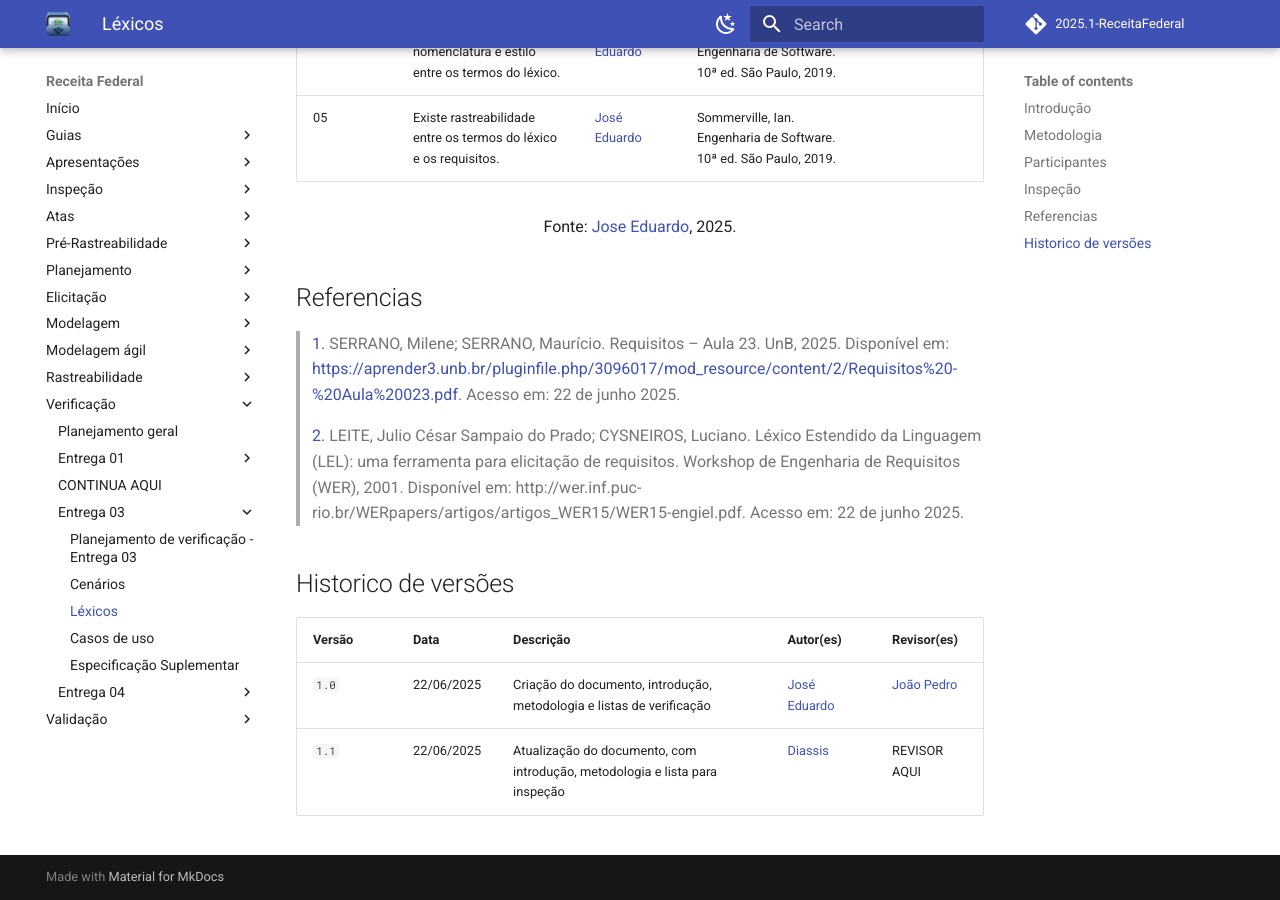
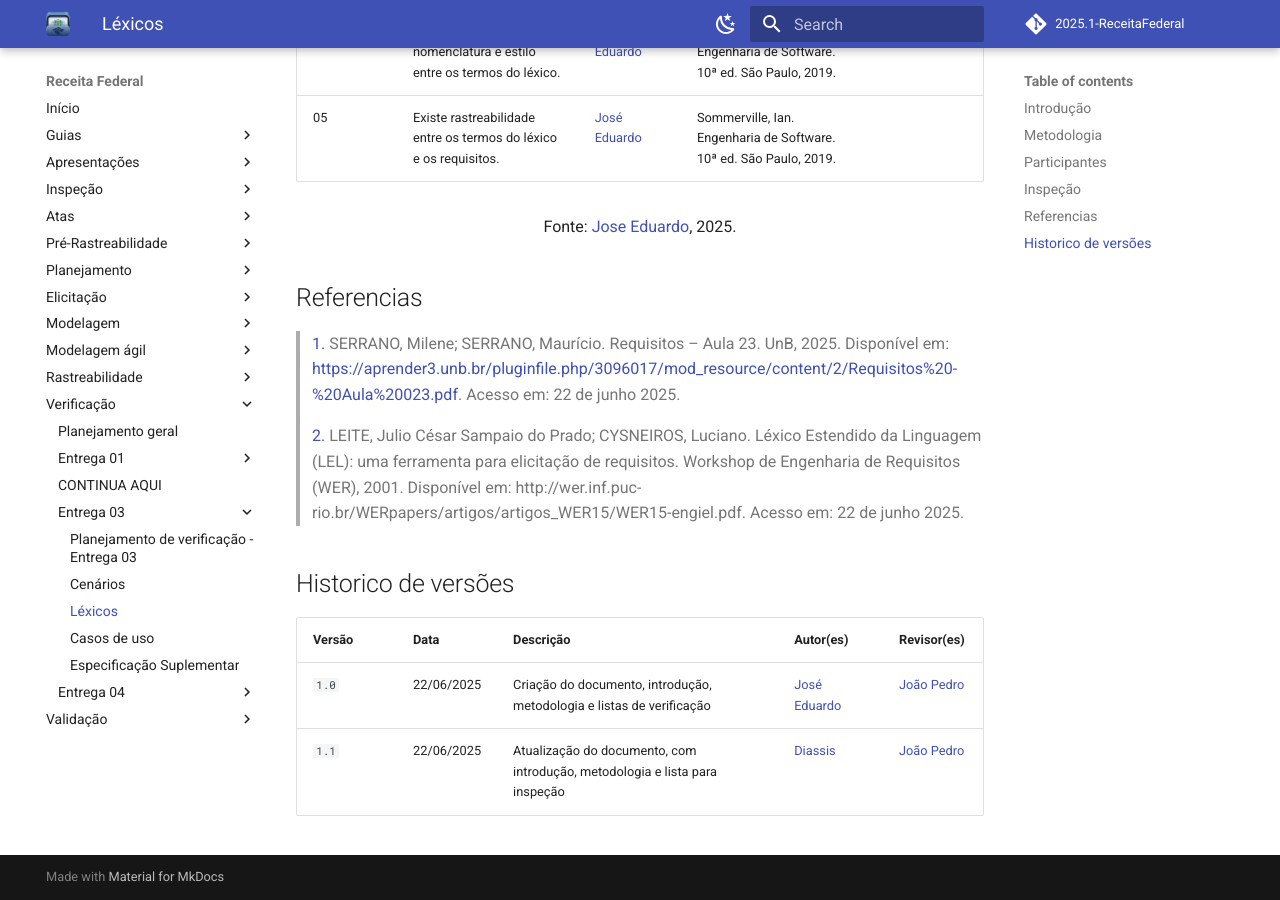
Before and after one commit to Requisitos-de-Software/2025.1-Meu-INSS, an MkDocs documentation site: the page built from docs/verificacao/entrega3/lista-lexicos.md, in a window 1280 px wide and 900 px high, scrolled down 1222 px. Built offline with MkDocs 1.6.1 and Material for MkDocs 9.7.7, drawn with Linux system fonts in a browser that asks for light colours; comment, search, counter and statistics services are not loaded.

Commit message:
Update lista-lexicos.md

```diff
--- a/docs/verificacao/entrega3/lista-lexicos.md
+++ b/docs/verificacao/entrega3/lista-lexicos.md
@@ -46,4 +46,4 @@
 | Versão | Data       | Descrição                                      | Autor(es)                                      | Revisor(es)                                    |
 | ------ | ---------- | ---------------------------------------------- | ---------------------------------------------- | ---------------------------------------------- |
 | `1.0`   | 22/06/2025 | Criação do documento, introdução, metodologia e listas de verificação | [José Eduardo](https://github.com/jevprado)    |  [João Pedro](https://github.com/JpRodrigues2) |
-| `1.1`   | 22/06/2025 | Atualização do documento, com introdução, metodologia e lista para inspeção | [Diassis](https://github.com/Diaxiz)    | REVISOR AQUI |
+| `1.1`   | 22/06/2025 | Atualização do documento, com introdução, metodologia e lista para inspeção | [Diassis](https://github.com/Diaxiz)    | [João Pedro](https://github.com/JpRodrigues2) |
```
